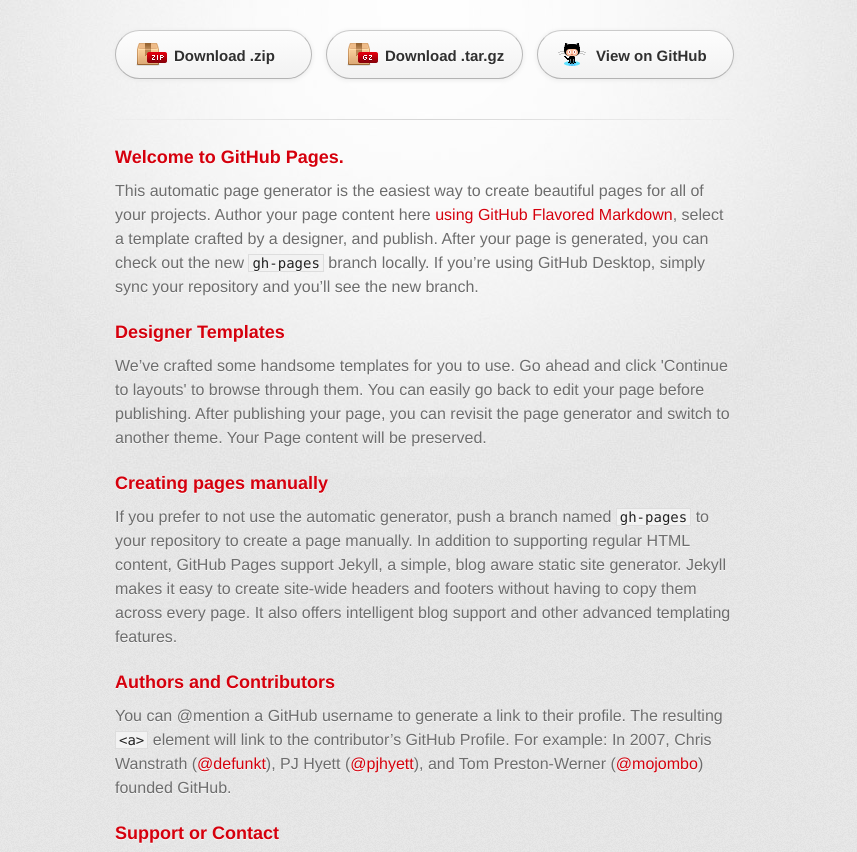
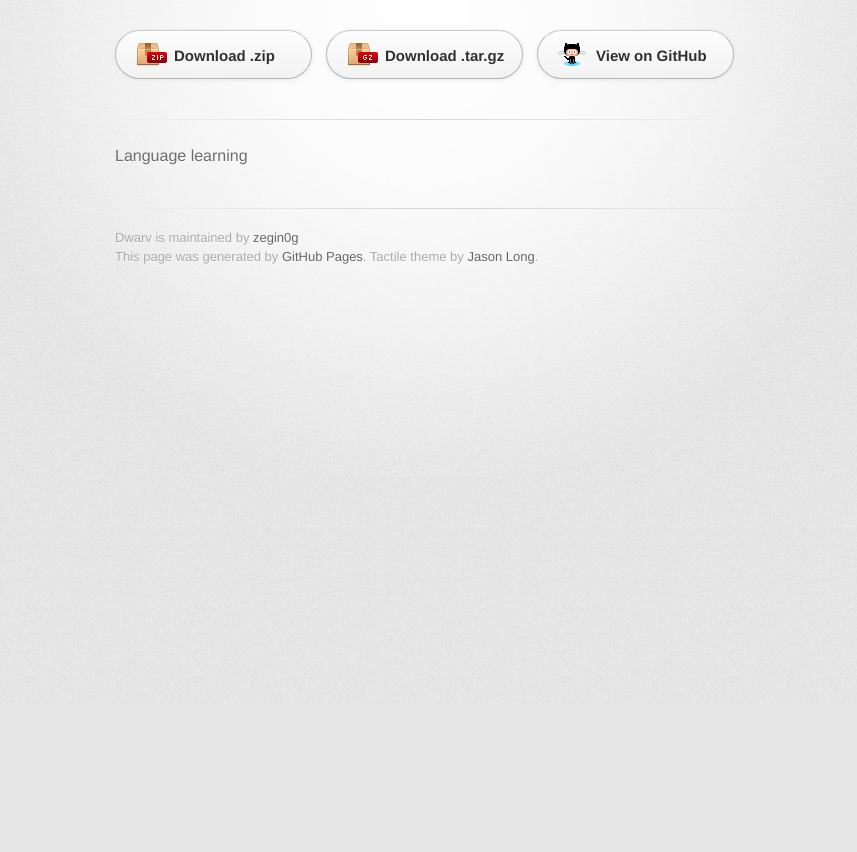
Before and after one commit to zegin0g/dwarv, a plain HTML site: page index.html in a window 1280 px wide. Shown: the part 96-948 px from the top of the page, without its empty margins (215-1072 px from the left). After the commit the page ends 800 px from the top, so only its background shows below. Drawn offline with Linux system fonts and the light colour scheme; a web font is replaced by a local one.

```diff
--- a/index.html
+++ b/index.html
@@ -31,30 +31,7 @@
         <hr>
 
         <section id="main_content">
-          <h3>
-<a id="welcome-to-github-pages" class="anchor" href="#welcome-to-github-pages" aria-hidden="true"><span aria-hidden="true" class="octicon octicon-link"></span></a>Welcome to GitHub Pages.</h3>
-
-<p>This automatic page generator is the easiest way to create beautiful pages for all of your projects. Author your page content here <a href="https://guides.github.com/features/mastering-markdown/">using GitHub Flavored Markdown</a>, select a template crafted by a designer, and publish. After your page is generated, you can check out the new <code>gh-pages</code> branch locally. If you’re using GitHub Desktop, simply sync your repository and you’ll see the new branch.</p>
-
-<h3>
-<a id="designer-templates" class="anchor" href="#designer-templates" aria-hidden="true"><span aria-hidden="true" class="octicon octicon-link"></span></a>Designer Templates</h3>
-
-<p>We’ve crafted some handsome templates for you to use. Go ahead and click 'Continue to layouts' to browse through them. You can easily go back to edit your page before publishing. After publishing your page, you can revisit the page generator and switch to another theme. Your Page content will be preserved.</p>
-
-<h3>
-<a id="creating-pages-manually" class="anchor" href="#creating-pages-manually" aria-hidden="true"><span aria-hidden="true" class="octicon octicon-link"></span></a>Creating pages manually</h3>
-
-<p>If you prefer to not use the automatic generator, push a branch named <code>gh-pages</code> to your repository to create a page manually. In addition to supporting regular HTML content, GitHub Pages support Jekyll, a simple, blog aware static site generator. Jekyll makes it easy to create site-wide headers and footers without having to copy them across every page. It also offers intelligent blog support and other advanced templating features.</p>
-
-<h3>
-<a id="authors-and-contributors" class="anchor" href="#authors-and-contributors" aria-hidden="true"><span aria-hidden="true" class="octicon octicon-link"></span></a>Authors and Contributors</h3>
-
-<p>You can @mention a GitHub username to generate a link to their profile. The resulting <code>&lt;a&gt;</code> element will link to the contributor’s GitHub Profile. For example: In 2007, Chris Wanstrath (<a href="https://github.com/defunkt" class="user-mention">@defunkt</a>), PJ Hyett (<a href="https://github.com/pjhyett" class="user-mention">@pjhyett</a>), and Tom Preston-Werner (<a href="https://github.com/mojombo" class="user-mention">@mojombo</a>) founded GitHub.</p>
-
-<h3>
-<a id="support-or-contact" class="anchor" href="#support-or-contact" aria-hidden="true"><span aria-hidden="true" class="octicon octicon-link"></span></a>Support or Contact</h3>
-
-<p>Having trouble with Pages? Check out our <a href="https://help.github.com/pages">documentation</a> or <a href="https://github.com/contact">contact support</a> and we’ll help you sort it out.</p>
+          <p>Language learning</p>
         </section>
 
         <footer>
```
Also changed, not shown: params.json (+1 -1 lines).
